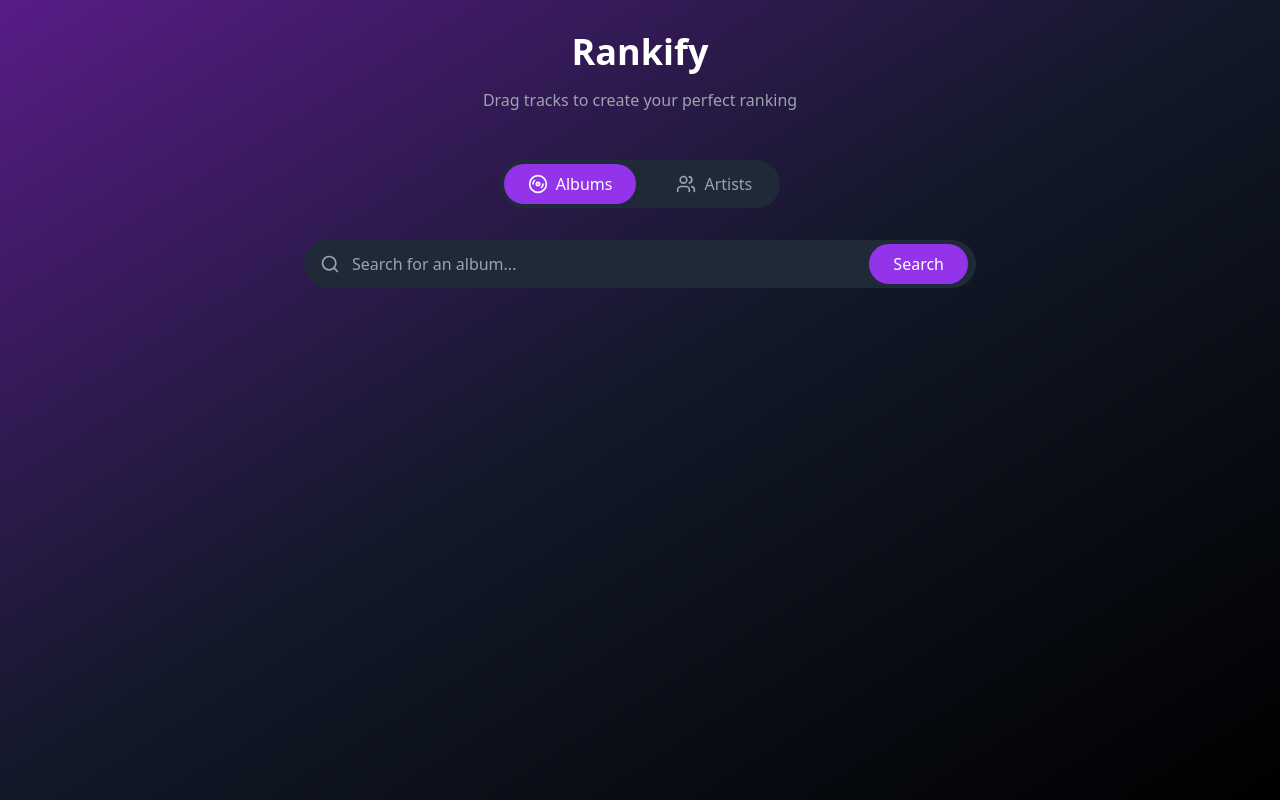
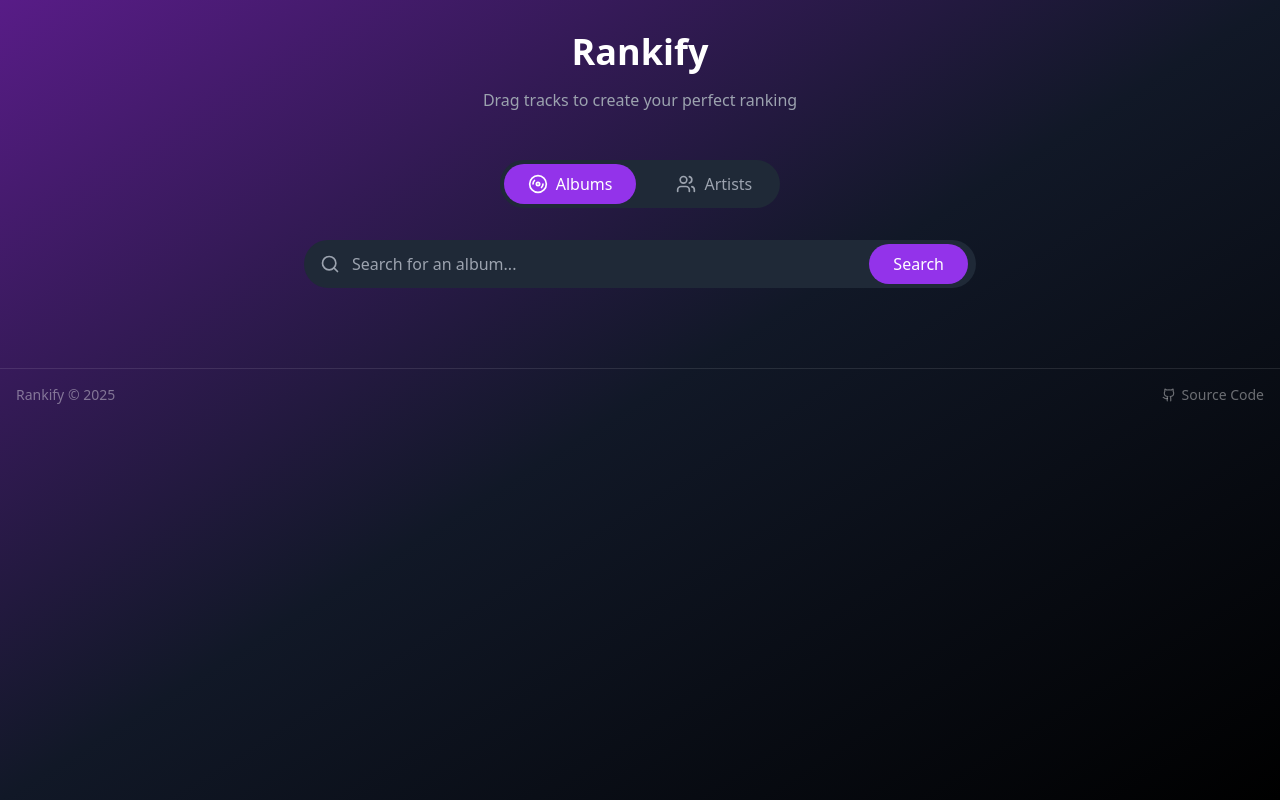
Before and after one commit to nihrg/rankify, a React (Vite) app: page / in a window 1280 px wide. Built offline with nearby package versions, Linux system fonts and the light colour scheme; no server answers.

Commit message:
Added footer with source code link

```diff
--- a/src/App.tsx
+++ b/src/App.tsx
@@ -2,7 +2,7 @@ import React, { useState, useRef } from 'react';
 import { DndProvider } from 'react-dnd';
 import { HTML5Backend } from 'react-dnd-html5-backend';
 import { Routes, Route, useNavigate } from 'react-router-dom';
-import { Disc3, Users } from 'lucide-react';
+import { Disc3, Users, Github } from 'lucide-react';
 import SearchBar from './components/SearchBar';
 import AlbumList from './components/AlbumList';
 import ArtistList from './components/ArtistList';
@@ -154,6 +154,24 @@ function Search() {
           </div>
         )}
       </div>
+      <footer className="py-4 mt-auto border-t border-white/10">
+        <div className="container mx-auto px-4">
+          <div className="flex justify-between items-center">
+            <span className="text-white/40 text-sm">
+              Rankify © 2025
+            </span>
+            <a
+              href="https://github.com/nihrg/rankify"
+              target="_blank"
+              rel="noopener noreferrer"
+              className="flex items-center text-white/40 hover:text-white/60 transition-colors group"
+            >
+              <Github size={14} className="mr-1.5" />
+              <span className="text-sm">Source Code</span>
+            </a>
+          </div>
+        </div>
+      </footer>
     </div>
   );
 }
--- a/src/pages/Rankings.tsx
+++ b/src/pages/Rankings.tsx
@@ -1,6 +1,6 @@
-import React, { useRef, useState } from 'react';
+import React, { useRef, useState, useEffect } from 'react';
 import { useLocation, useNavigate } from 'react-router-dom';
-import { ArrowLeft, Download, Music2, Disc3, Edit2 } from 'lucide-react';
+import { ArrowLeft, Download, Music2, Disc3, Edit2, Github } from 'lucide-react';
 import { toPng } from 'html-to-image';
 
 interface Track {
@@ -16,6 +16,10 @@ const Rankings = () => {
   const contentRef = useRef<HTMLDivElement>(null);
   const [title, setTitle] = useState('My Rankings');
   const [isEditing, setIsEditing] = useState(false);
+
+  useEffect(() => {
+    window.scrollTo(0, 0);
+  }, []);
 
   const handleExport = async () => {
     if (contentRef.current) {
@@ -130,6 +134,24 @@ const Rankings = () => {
             </div>
           </div>
         </div>
+        <footer className="py-4 mt-auto border-t border-white/10">
+          <div className="container mx-auto px-4">
+            <div className="flex justify-between items-center">
+              <span className="text-white/40 text-sm">
+                Rankify © 2025
+              </span>
+              <a
+                href="https://github.com/nihrg/rankify"
+                target="_blank"
+                rel="noopener noreferrer"
+                className="flex items-center text-white/40 hover:text-white/60 transition-colors group"
+              >
+                <Github size={14} className="mr-1.5" />
+                <span className="text-sm">Source Code</span>
+              </a>
+            </div>
+          </div>
+        </footer>
       </div>
     </div>
   );
```
